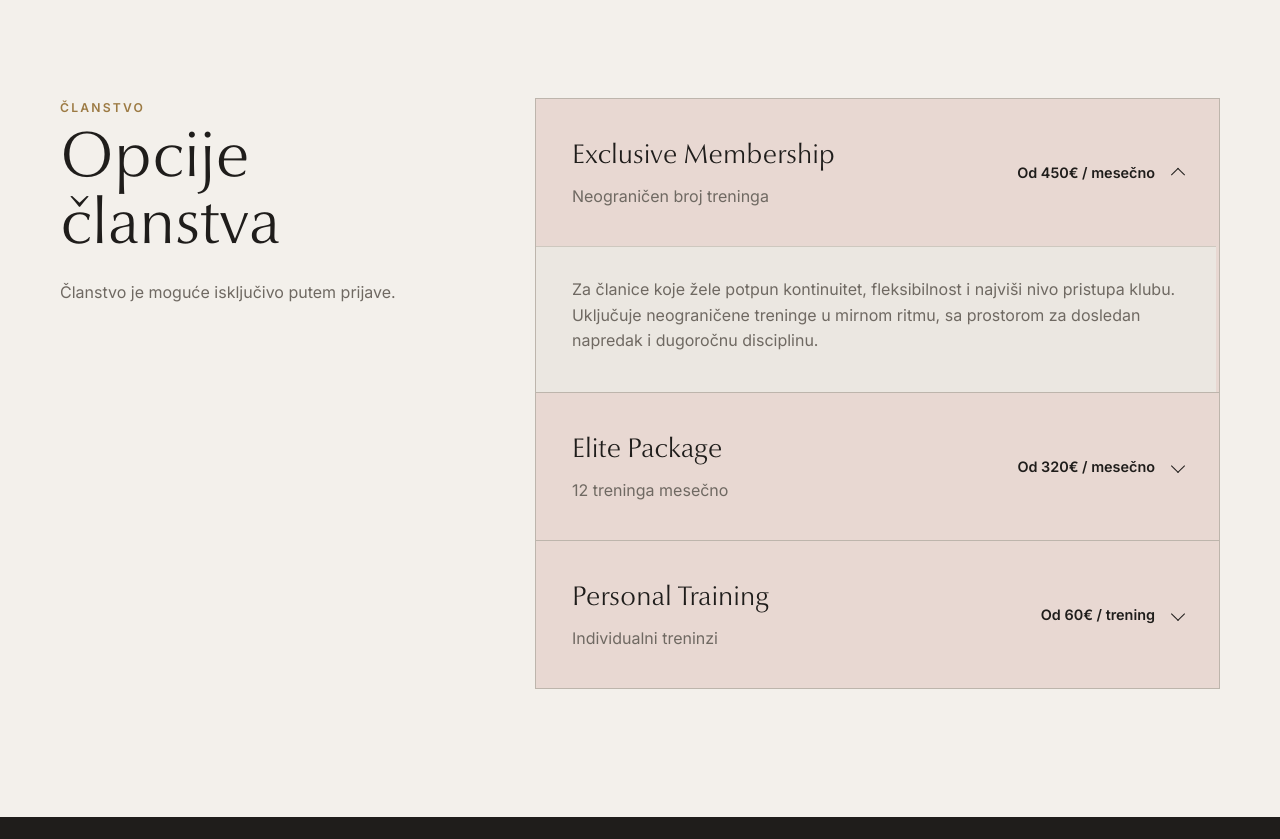
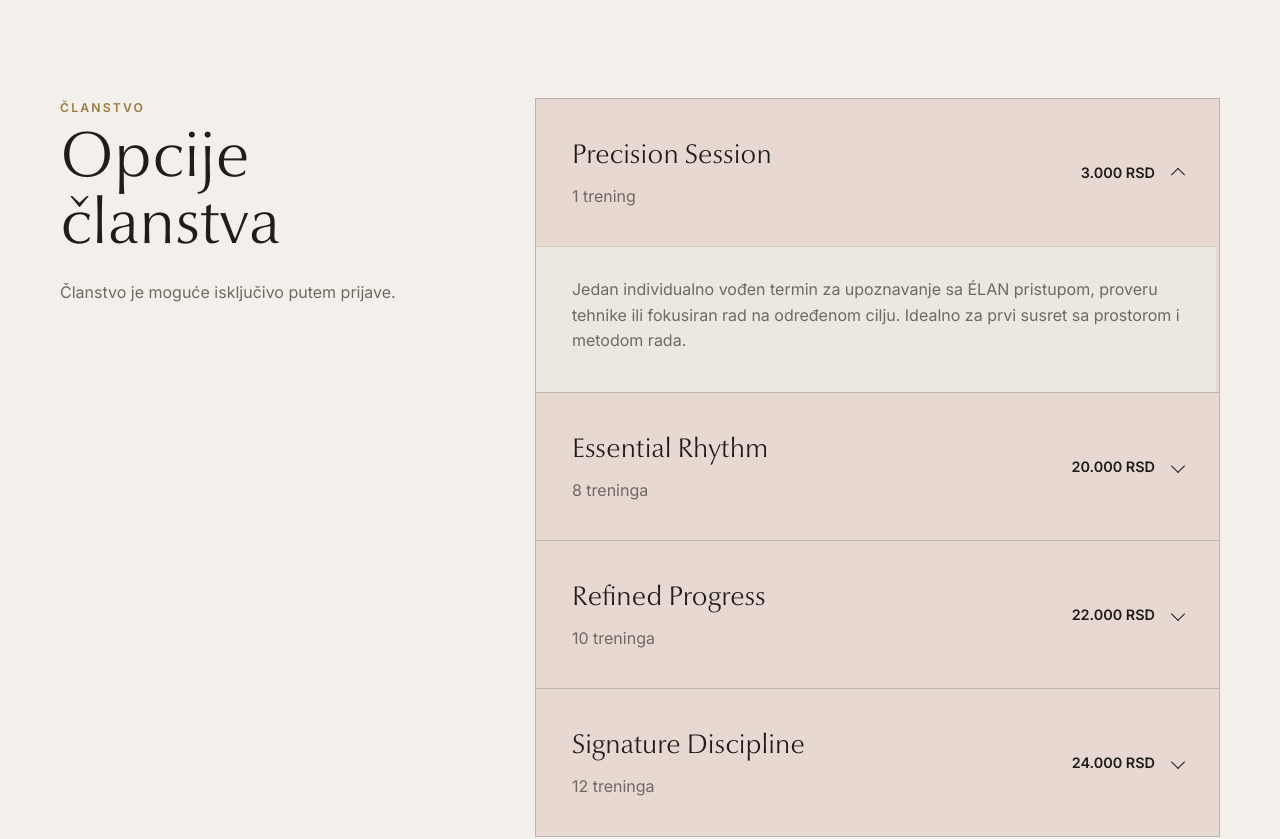
Before and after one commit to Stefan4012IT/elan, a Next.js app: page / in a window 1280 px wide. Shown: the part 2020-2859 px from the top of the page. Built offline with nearby package versions, Linux system fonts and the light colour scheme.

Commit message:
Update membership package pricing

```diff
--- a/app/page.js
+++ b/app/page.js
@@ -51,25 +51,32 @@ const content = {
       note: 'Članstvo je moguće isključivo putem prijave.',
       items: [
         {
-          name: 'Exclusive Membership',
-          detail: 'Neograničen broj treninga',
-          price: 'Od 450€ / mesečno',
+          name: 'Precision Session',
+          detail: '1 trening',
+          price: '3.000 RSD',
           description:
-            'Za članice koje žele potpun kontinuitet, fleksibilnost i najviši nivo pristupa klubu. Uključuje neograničene treninge u mirnom ritmu, sa prostorom za dosledan napredak i dugoročnu disciplinu.',
+            'Jedan individualno vođen termin za upoznavanje sa ÉLAN pristupom, proveru tehnike ili fokusiran rad na određenom cilju. Idealno za prvi susret sa prostorom i metodom rada.',
         },
         {
-          name: 'Elite Package',
-          detail: '12 treninga mesečno',
-          price: 'Od 320€ / mesečno',
+          name: 'Essential Rhythm',
+          detail: '8 treninga',
+          price: '20.000 RSD',
           description:
-            'Uravnotežena opcija za žene koje žele strukturisan mesečni ritam. Dvanaest pažljivo vođenih termina pružaju dovoljno frekvencije za tehnički napredak, snagu i stabilnu rutinu.',
+            'Osnovni mesečni ritam za žene koje žele dosledan, ali smiren ulazak u trening. Osam termina pružaju strukturu, tehničku sigurnost i dovoljno prostora za stabilan napredak.',
         },
         {
-          name: 'Personal Training',
-          detail: 'Individualni treninzi',
-          price: 'Od 60€ / trening',
+          name: 'Refined Progress',
+          detail: '10 treninga',
+          price: '22.000 RSD',
           description:
-            'Individualan rad za specifične ciljeve, početak treninga ili usavršavanje tehnike. Svaki termin se prilagođava trenutnom nivou, fokusu i tempu članice.',
+            'Uravnotežen paket za članice koje žele čvršći kontinuitet i vidljiviji napredak kroz mesec. Deset termina omogućavaju precizniji rad na snazi, tehnici i rutini.',
+        },
+        {
+          name: 'Signature Discipline',
+          detail: '12 treninga',
+          price: '24.000 RSD',
+          description:
+            'Najpotpuniji paket za žene koje žele ozbiljan ritam treninga i stalnu podršku. Dvanaest termina mesečno daju najbolju osnovu za disciplinu, progresiju i dugoročnu snagu.',
         },
       ],
     },
@@ -148,25 +155,32 @@ const content = {
       note: 'Membership by application only.',
       items: [
         {
-          name: 'Exclusive Membership',
-          detail: 'Unlimited sessions',
-          price: 'From 450€ / monthly',
+          name: 'Precision Session',
+          detail: '1 session',
+          price: '3,000 RSD',
           description:
-            'For members who want full continuity, flexibility and the highest level of access to the club. Unlimited training supports steady progress, long-term discipline and a composed rhythm.',
+            'A single guided session for discovering the ÉLAN method, refining technique or focusing on one specific objective. Ideal as a first encounter with the space and training approach.',
         },
         {
-          name: 'Elite Package',
-          detail: '12 sessions per month',
-          price: 'From 320€ / monthly',
+          name: 'Essential Rhythm',
+          detail: '8 sessions',
+          price: '20,000 RSD',
           description:
-            'A balanced option for women who want a structured monthly rhythm. Twelve guided sessions create the consistency needed for technique, strength and measured progression.',
+            'A calm monthly foundation for women who want consistency without excess. Eight sessions provide structure, technical confidence and enough frequency for steady progress.',
         },
         {
-          name: 'Personal Training',
-          detail: '1-on-1 sessions',
-          price: 'From 60€ / session',
+          name: 'Refined Progress',
+          detail: '10 sessions',
+          price: '22,000 RSD',
           description:
-            'Individual work for specific goals, training foundations or technical refinement. Each session is shaped around the member’s current level, focus and pace.',
+            'A balanced package for members who want stronger continuity and more visible monthly progression. Ten sessions support precise work on strength, technique and routine.',
+        },
+        {
+          name: 'Signature Discipline',
+          detail: '12 sessions',
+          price: '24,000 RSD',
+          description:
+            'The most complete rhythm for women who want serious training consistency and regular support. Twelve monthly sessions create the strongest base for discipline, progression and long-term strength.',
         },
       ],
     },
```
